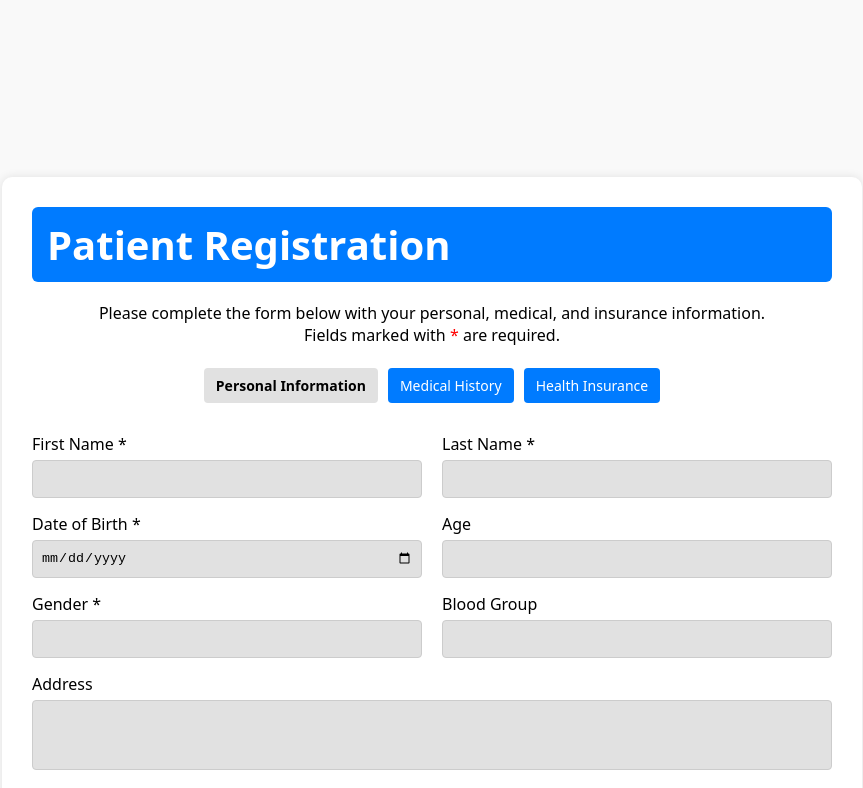
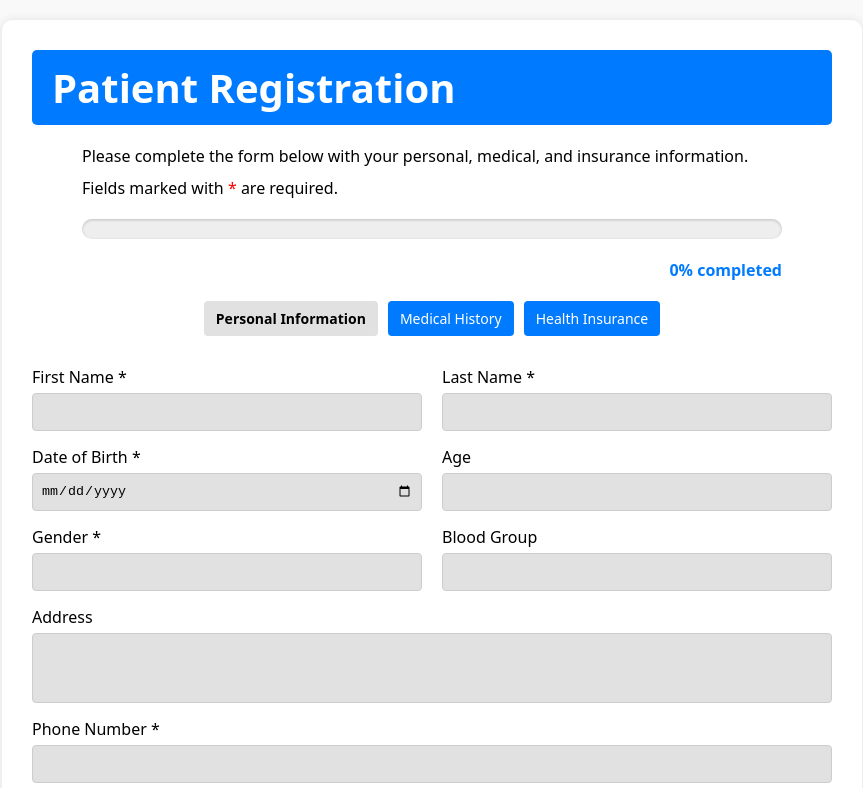
Before and after one commit to anuragh07/patient-registration, a React (Vite) app: page / in a window 1280 px wide. Shown: the top 788 px of the page, without its empty margins (208-1071 px from the left). Built offline with nearby package versions, Linux system fonts and the light colour scheme; what @electric-sql/pglite would draw is missing.

Commit message:
Added Progress bar

```diff
--- a/src/App.css
+++ b/src/App.css
@@ -1,5 +1,5 @@
 .full-screen {
-  height: 100vh;
+  /* height: 200vh; */
   width: 100vw;
   padding: 30px;
   background-color: #f9f9f9;
@@ -8,7 +8,7 @@
 
 .form-container {
   max-width: 900px;
-  height: 787px;
+  height: 887px;
   margin: auto;
   background-color: white;
   padding: 30px;
@@ -106,7 +106,7 @@
 }
 
 .form-wrapper {
-  height: 150vh;
+  /* height: 150vh; */
   width: 100vw;
   display: flex;
   justify-content: center;
@@ -229,7 +229,7 @@ input {
 }
 
 .textInsurance {
-  text-align: left;
+  text-align: center;
   margin: 0;
   margin-bottom: 20px;
 }
--- a/src/components/PatientForm.jsx
+++ b/src/components/PatientForm.jsx
@@ -10,7 +10,18 @@ export default function PatientForm() {
         insuranceProvider: "", policyNumber: ""
     });
 
-    const [activeSection, setActiveSection] = useState("personal")
+    const [activeSection, setActiveSection] = useState("personal");
+    const requiredFields = ["FirstName", "LastName", "dob", "gender", "contact", "emergencyContact", "conditions", "reason"];
+
+    const calculateProgress = () => {
+        const filledCount = requiredFields.reduce((count, field) => {
+            return formData[field] && formData[field].toString().trim() !== "" ? count + 1 : count;
+        }, 0);
+
+        return Math.round((filledCount / requiredFields.length) * 100);
+    };
+
+    const progress = calculateProgress();
 
     const handleChange = (e) => {
         const { name, value } = e.target;
@@ -25,8 +36,7 @@ export default function PatientForm() {
 
     const handleSubmit = async (e) => {
         e.preventDefault();
-        const required = ["FirstName", "LastName", "dob", "gender", "contact", "emergencyContact", "conditions", "reason"];
-        const missing = required.filter(field => !formData[field]);
+        const missing = requiredFields.filter(field => !formData[field]);
         if (missing.length) return alert(`Missing fields: ${missing.join(", ")}`);
 
         await db.exec(`
@@ -43,9 +53,6 @@ export default function PatientForm() {
             );
         `);
 
-        const res = await db.exec("SELECT * FROM patients");
-        console.log(res);
-
         alert("Patient registered!");
 
         setFormData({
@@ -59,26 +66,58 @@ export default function PatientForm() {
 
     return (
         <div className="form-wrapper">
-            {/* <h2>Patient Registration Form</h2> */}
             <div className="form-container">
-                <div className="heading"><h2 className="form-title">Patient Registration</h2></div>
 
-                <p className="text">Please complete the form below with your personal, medical, and insurance information. <br />Fields marked with <span className="required">*</span> are required.</p>
-                <br />
+                <div className="heading" style={{ backgroundColor: '#007BFF', color: 'white', padding: '10px 20px', borderRadius: '5px' }}>
+                    <h2 className="form-title" style={{ textAlign: 'left', margin: 0 }}>Patient Registration</h2>
+                </div>
+
+                <p className="text" style={{ textAlign: 'left', maxWidth: '700px', margin: '10px auto' }}>
+                    Please complete the form below with your personal, medical, and insurance information.
+                </p>
+                <p className="text2" style={{ textAlign: 'left', maxWidth: '700px', margin: '10px auto 20px' }}>
+                    Fields marked with <span className="required">*</span> are required.
+                </p>
+
+                <div style={{
+                    maxWidth: '700px',
+                    margin: '0 auto 20px',
+                    height: '20px',
+                    backgroundColor: '#eee',
+                    borderRadius: '10px',
+                    overflow: 'hidden',
+                    boxShadow: 'inset 0 1px 3px rgba(0,0,0,0.2)'
+                }}>
+                    <div
+                        style={{
+                            height: '100%',
+                            width: `${progress}%`,
+                            backgroundColor: '#007BFF',
+                            transition: 'width 0.4s ease-in-out'
+                        }}
+                    />
+                </div>
+                <div style={{ maxWidth: '700px', margin: '0 auto 20px', textAlign: 'right', fontWeight: '600', color: '#007BFF' }}>
+                    {progress}% completed
+                </div>
+
                 <div className="button-group">
                     <button
+                        type="button"
                         onClick={() => setActiveSection("personal")}
                         className={activeSection === "personal" ? "active-section" : ""}
                     >
                         Personal Information
                     </button>
                     <button
+                        type="button"
                         onClick={() => setActiveSection("medical")}
                         className={activeSection === "medical" ? "active-section" : ""}
                     >
                         Medical History
                     </button>
                     <button
+                        type="button"
                         onClick={() => setActiveSection("insurance")}
                         className={activeSection === "insurance" ? "active-section" : ""}
                     >
@@ -98,7 +137,6 @@ export default function PatientForm() {
                                     <label> Last Name *</label>
                                     <input name="LastName" value={formData.LastName} onChange={handleChange} required />
                                 </div>
-
                             </div>
 
                             <div className="form-row">
@@ -137,9 +175,7 @@ export default function PatientForm() {
                                 </div>
                             </div>
 
-
                             <div className="form-row">
-
                                 <div className="form-group">
                                     <label>Emergency Contact Phone *</label>
                                     <input name="emergencyContact" value={formData.emergencyContact} onChange={handleChange} required />
@@ -147,7 +183,6 @@ export default function PatientForm() {
                             </div>
                         </>
                     )}
-
 
                     {activeSection === "medical" && (
                         <>
@@ -163,13 +198,14 @@ export default function PatientForm() {
                                 <label>Reason for Visit *</label>
                                 <input className="medical-input" name="reason" value={formData.reason} onChange={handleChange} required />
                             </div>
-
                         </>
                     )}
 
                     {activeSection === "insurance" && (
                         <>
-
+                            <p className="textInsurance" style={{ textAlign: 'left' }}>
+                                Insurance information is optional. If you don't have insurance or prefer not to provide this information now, you can skip this section.
+                            </p>
                             <div className="form-group">
                                 <label>Insurance Provider Name</label>
                                 <input className="insurance-input" name="insuranceProvider" value={formData.insuranceProvider} onChange={handleChange} />
@@ -178,7 +214,6 @@ export default function PatientForm() {
                                 <label>Policy Number</label>
                                 <input className="insurance-input" name="policyNumber" value={formData.policyNumber} onChange={handleChange} />
                             </div>
-
                         </>
                     )}
 
--- a/src/index.css
+++ b/src/index.css
@@ -5,7 +5,10 @@
 
   color-scheme: light dark;
   color: rgba(255, 255, 255, 0.87);
-  background-color: #242424;
+  /* background-color: #242424; */
+  /* REMOVED or changed to transparent */
+  background-color: transparent;
+  /* Set to transparent for the root/body */
 
   font-synthesis: none;
   text-rendering: optimizeLegibility;
@@ -29,6 +32,8 @@ body {
   place-items: center;
   min-width: 320px;
   min-height: 100vh;
+  /* If you want the body background to also be transparent, ensure no other styles override it.
+     The :root background often applies to the body implicitly if not set on body explicitly. */
 }
 
 h1 {
@@ -43,7 +48,10 @@ button {
   font-size: 1em;
   font-weight: 500;
   font-family: inherit;
-  background-color: #1a1a1a;
+  /* background-color: #1a1a1a; */
+  /* REMOVED or changed to transparent */
+  background-color: transparent;
+  /* Set to transparent for buttons */
   cursor: pointer;
   transition: border-color 0.25s;
 }
@@ -60,7 +68,10 @@ button:focus-visible {
 @media (prefers-color-scheme: light) {
   :root {
     color: #213547;
-    background-color: #ffffff;
+    /* background-color: #ffffff; */
+    /* You might want to remove this if you don't want a white background in light mode either */
+    background-color: transparent;
+    /* Also set to transparent for light mode */
   }
 
   a:hover {
@@ -68,6 +79,9 @@ button:focus-visible {
   }
 
   button {
-    background-color: #f9f9f9;
+    /* background-color: #f9f9f9; */
+    /* REMOVED or changed to transparent */
+    background-color: transparent;
+    /* Also set to transparent for buttons in light mode */
   }
 }
```
